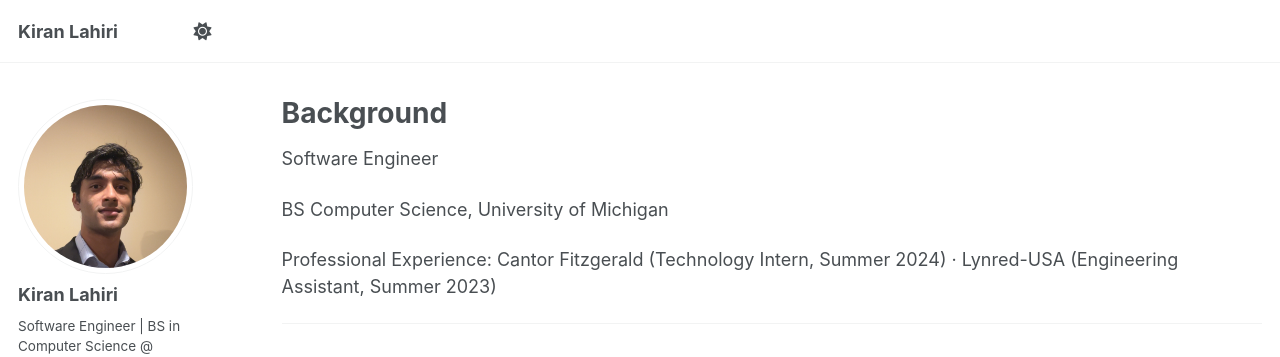
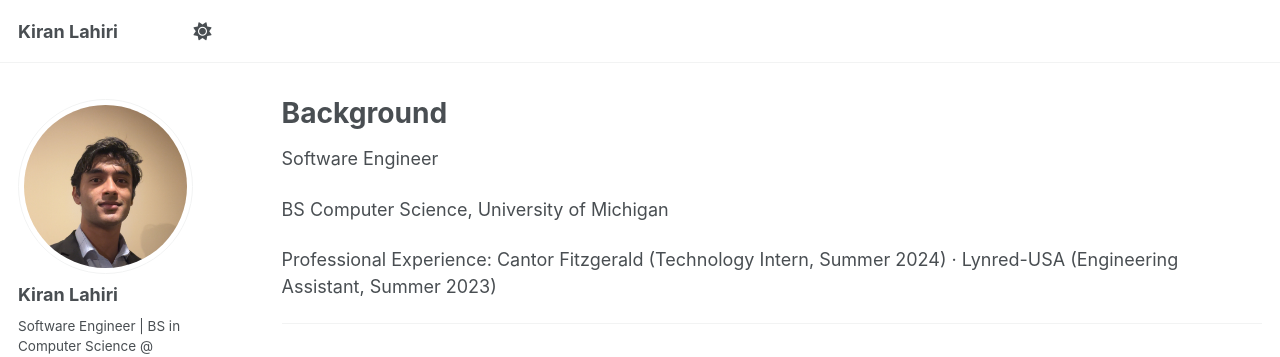
Before and after one commit to kiranlahiri/kiranlahiri.github.io, a Jekyll site: the page built from _pages/about.md, in a window 1280 px wide. Shown: the top 357 px of the page. Built offline with Jekyll 4.4.1, drawn with Linux system fonts in a browser that asks for light colours; a script that is not in the unit is left out.

Commit message:
moving center down 5% more

```diff
--- a/_sass/layout/_sidebar.scss
+++ b/_sass/layout/_sidebar.scss
@@ -99,7 +99,7 @@
     width: 175px;
     height: 175px;
     object-fit: cover;
-    object-position: center 30%;
+    object-position: center 35%;
 
     @include breakpoint($large) {
       padding: 5px;
```
